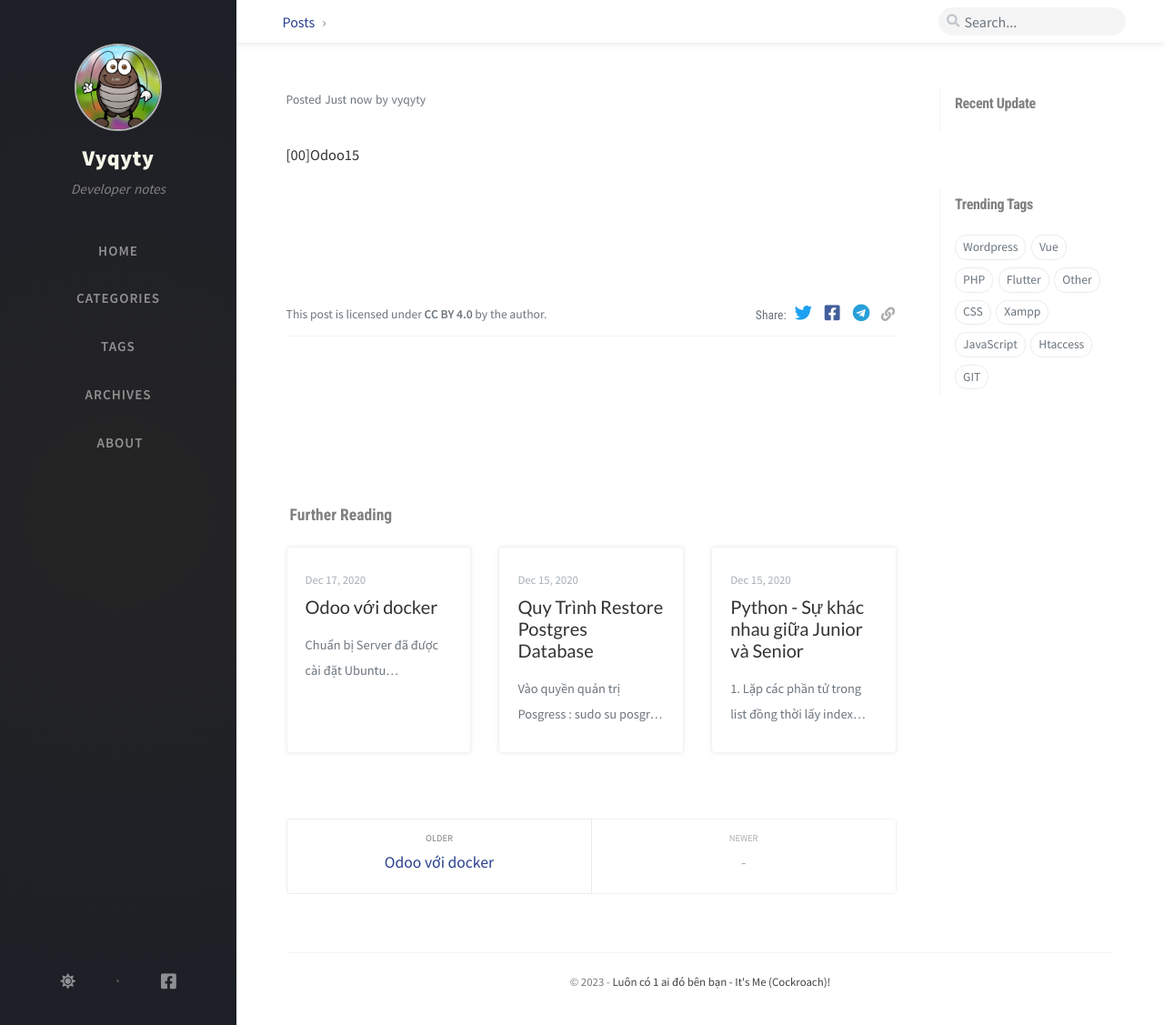
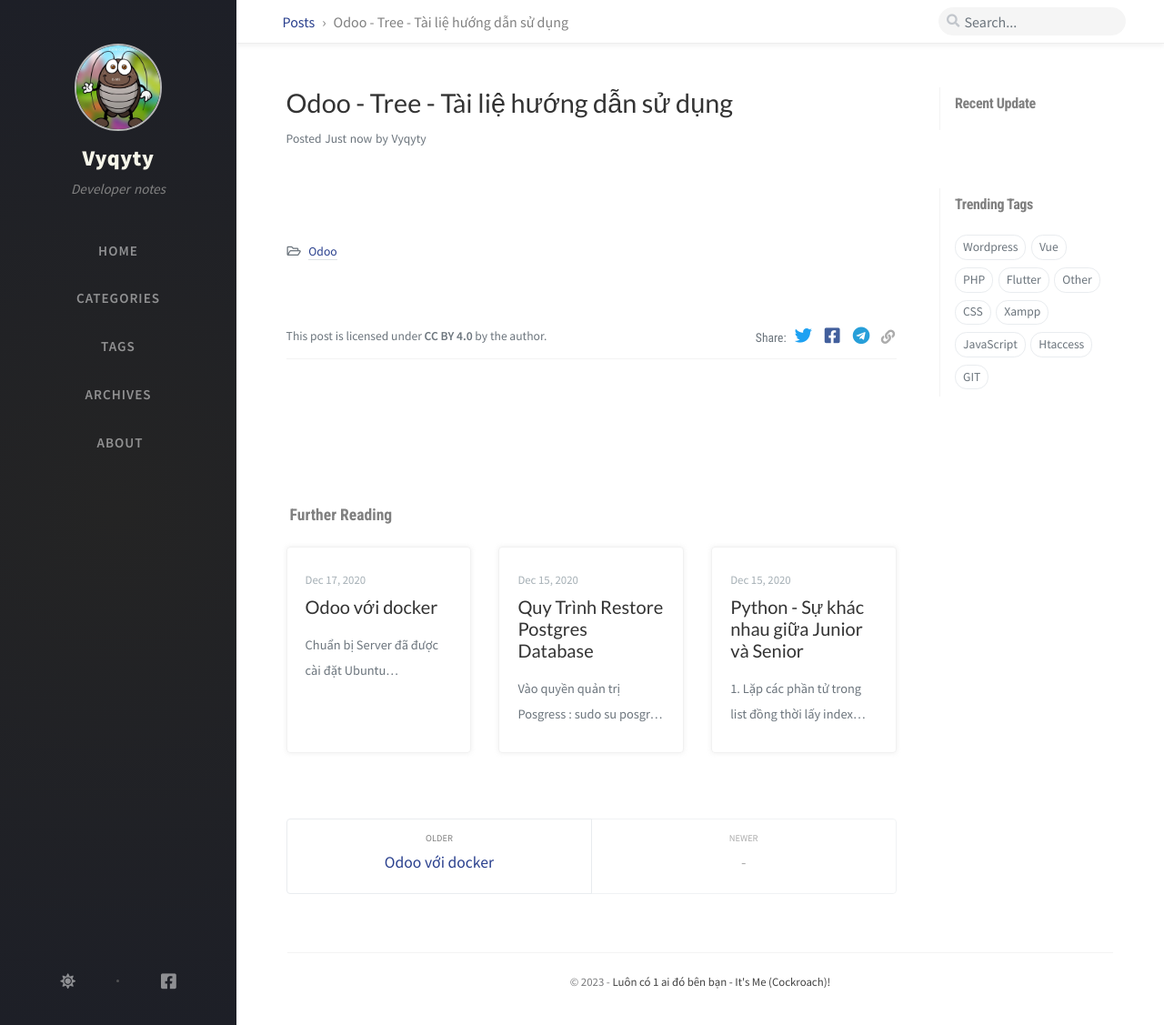
Before and after one commit to vyqyty/vyqyty.github.io, a Jekyll site: the page built from _posts/2023-04-08-odoo-note-tree.md, in a window 1280 px wide and 1127 px high. Shown: the whole window at 91% size. Built offline with Jekyll 4.4.1, drawn with Linux system fonts in a browser that asks for light colours; nearby versions of some CDN libraries; comment, search, counter and statistics services are not loaded.

Commit message:
Update 2023-04-08-odoo-note-tree.md

```diff
--- a/_posts/2023-04-08-odoo-note-tree.md
+++ b/_posts/2023-04-08-odoo-note-tree.md
@@ -1,8 +1,14 @@
 ---
-title: [Odoo]Cây thư mục về tài liệu hướng dẫn sử dụng
-date: 2023-04-08
-categories: [Other]
+id: 1000
+title: Odoo - Tree - Tài liệ hướng dẫn sử dụng
+date: 2023-04-08 T14:17:04+07:00
+author: Vyqyty
+excerpt: Lưu ý ...
+layout: post
+wpb_post_views_count:
+  - "1"
+post_views_count:
+  - "1000"
+categories: [Odoo]
 tags: []
-math: true
 ---
-[00]Odoo15
```
